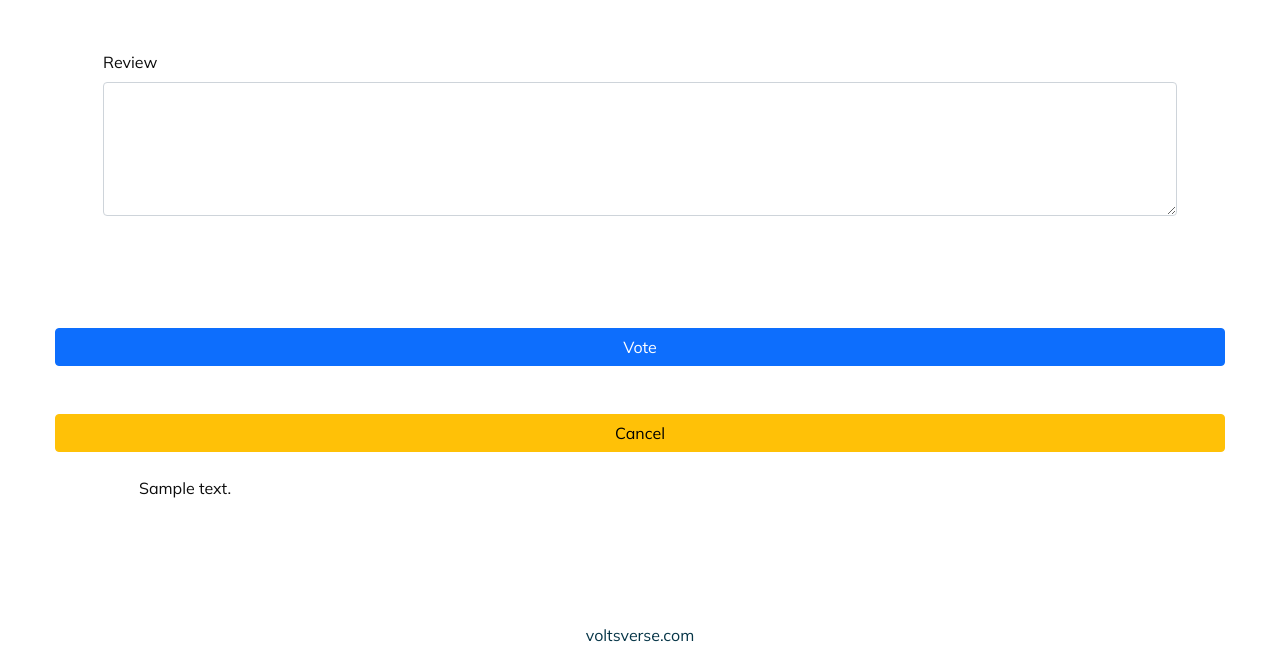
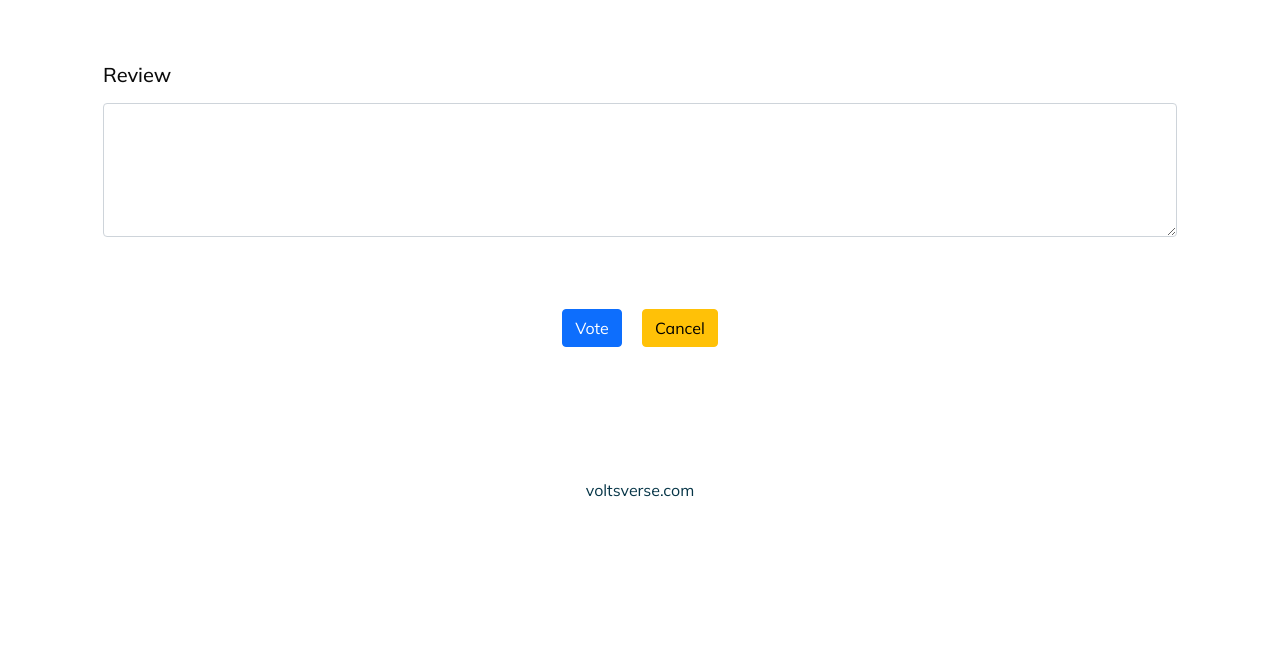
Before and after one commit to TwinklePaul/polls, a Django app: template templates/polls/detail.html in a window 1280 px wide. Shown: the part 779-1451 px from the top of the page. After the commit the page ends 1276 px from the top, so only its background shows below. Run offline with Django 4.2, Linux system fonts and the light colour scheme; the template is opened without the code that fills it: most values are stand-ins (such as "Sample title", 1, 10 or a date in 2020); some libraries are stand-ins or nearby versions.

Commit message:
Edited Polls & Voting Page

```diff
--- a/templates/polls/detail.html
+++ b/templates/polls/detail.html
@@ -14,7 +14,11 @@
                 </h2>
             </div>
 
-            <h5 class="text-start mt-5 mx-5 ps-4 mb-3"> {{ poll.poll }} </h5>
+            <h4 class="text-start mt-5 mx-5 ps-4 mb-3"> {{ poll.poll }} </h4>
+
+            <p class="text-start mt-4 ms-5 ps-4 mb-2">
+                {{ poll.poll.description }}
+            </p>
 
             <form class="text-start" action="" method="POST">
                 <div class="row">
@@ -29,7 +33,7 @@
                             {% elif choice.image_file %}
                                 <img style="width:22rem; height:22rem;" src={{ choice.image_file.url }}/>
                             {% else %}
-                                {{ choice }}
+                                <p class="p-3"><strong>{{ choice }}</strong></p>
                             {% endif %}
                         </label>
 
@@ -42,21 +46,19 @@
                     {% endfor %}
 
 
-                    <div id="div_id_review" class="mb-3 mt-5 p-5">
+                    <div id="div_id_review" class="mb-3 mt-3 p-5">
                         <label for="id_review" class="form-label requiredField">
-                            Review
+                            <h5>Review</h5>
                         </label>
-                        <textarea name="review" cols="20" rows="5" class="textarea form-control" id="id_review"> </textarea>
+                        <textarea name="review" cols="20" rows="5" class="textarea form-control" placeholder="Please share your opinion. what could be better?" id="id_review"> </textarea>
                     </div>
 
-                <input type="submit" value="Vote" class="btn btn-primary mt-5">
-                <a class="btn btn-warning mt-5" href="{% url 'polls_list' %}" role="button">Cancel</a>
+                </div>
+                <div class="text-center">
+                    <input type="submit" value="Vote" class="btn btn-primary mt-2 mx-2 mb-3">
+                    <a class="btn btn-warning mt-2 mx-2 mb-3" href="{% url 'polls_list' %}" role="button">Cancel</a>
                 </div>
             </form>
-
-            <p class="text-start mt-4 ms-5 ps-4 mb-2">
-                {{ poll.poll.description }}
-            </p>
         </div>
     </div>
 </section>
--- a/templates/polls/home.html
+++ b/templates/polls/home.html
@@ -33,7 +33,7 @@
                 <div class="col-lg-10 mx-auto">
                     <div class="career-search mb-60">
                         {% for poll, status in polls %}
-                        <div class="job-box d-md-flex align-items-center justify-content-between mb-30 px-5 shadow bg-body rounded">
+                        <div class="job-box d-md-flex align-items-center justify-content-between mb-30 px-5 shadow bg-body rounded py-2">
                             <div class="job-left my-4 d-md-flex align-items-center flex-wrap">
                                 <div class="img-holder mr-md-4 mb-md-0 mb-4 mx-auto mx-md-0 d-md-none d-lg-flex">
                                     VV
```
